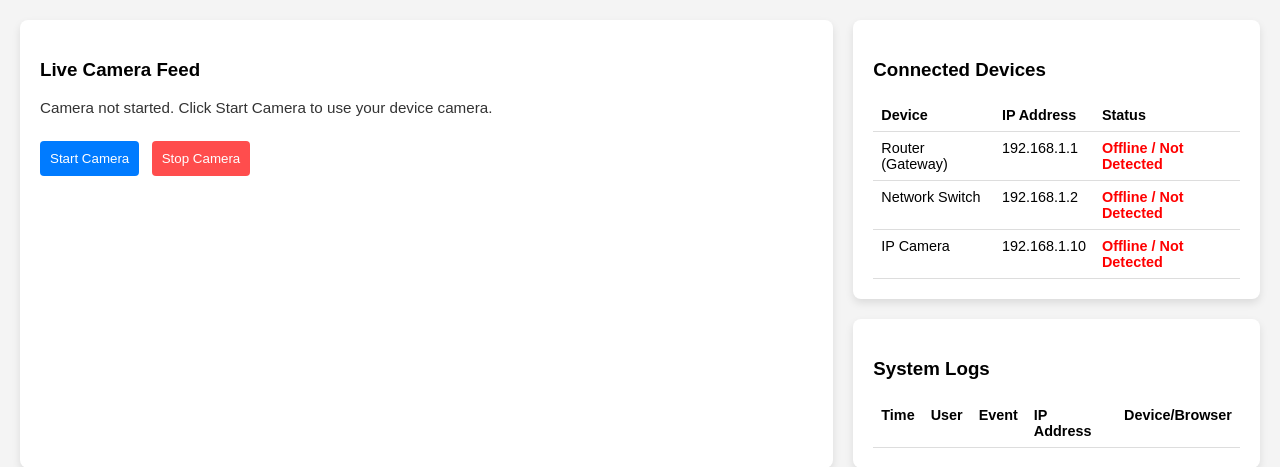
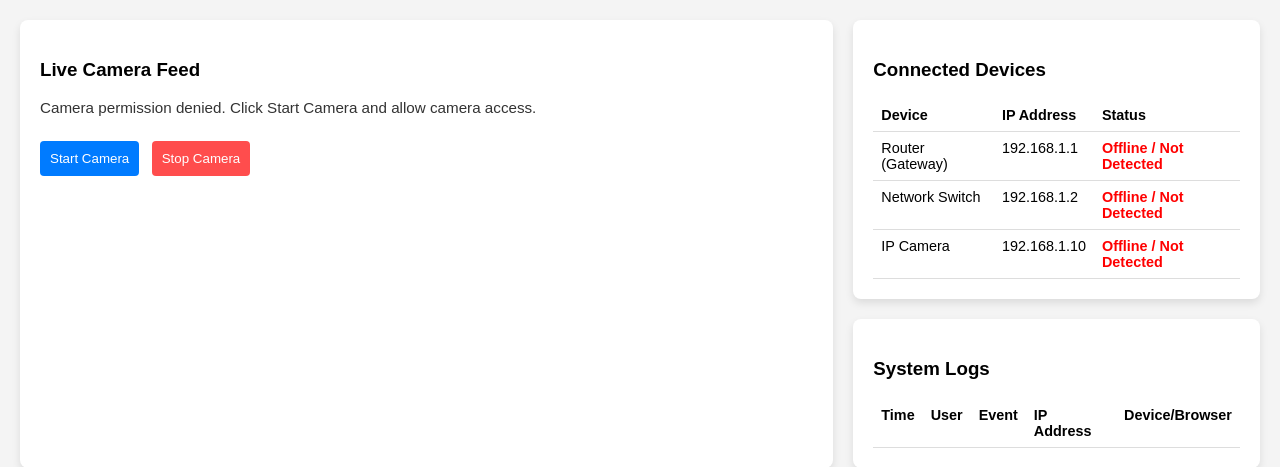
Before and after one commit to akosicarlpogi/cctv-dashboard, a Flask app: page /dashboard in a window 1280 px wide. Shown: the part 118-585 px from the top of the page. Run offline with Flask 3, Linux system fonts and the light colour scheme; the visitor is signed in with stand-in values (Sample User, id 1); data that the repository does not hold is empty; some libraries are stand-ins or nearby versions.

Commit message:
camera test2

```diff
--- a/camera_dashboard/templates/dashboard.html
+++ b/camera_dashboard/templates/dashboard.html
@@ -141,7 +141,7 @@
             <video id="userCamera" autoplay playsinline muted></video>
 
             <p id="cameraStatus">
-                Camera not started. Click Start Camera to use your device camera.
+                Starting camera...
             </p>
 
             <button type="button" class="camera-button" onclick="startCamera()">
@@ -225,7 +225,7 @@
                 video.style.display = "none";
 
                 if (error.name === "NotAllowedError") {
-                    status.textContent = "Camera permission denied. Please allow camera access in your browser.";
+                    status.textContent = "Camera permission denied. Click Start Camera and allow camera access.";
                 } else if (error.name === "NotFoundError") {
                     status.textContent = "No camera device found.";
                 } else if (error.name === "NotReadableError") {
@@ -252,6 +252,10 @@
             video.style.display = "none";
             status.textContent = "Camera stopped.";
         }
+
+        window.addEventListener("load", function () {
+            startCamera();
+        });
     </script>
 
 </body>
```
